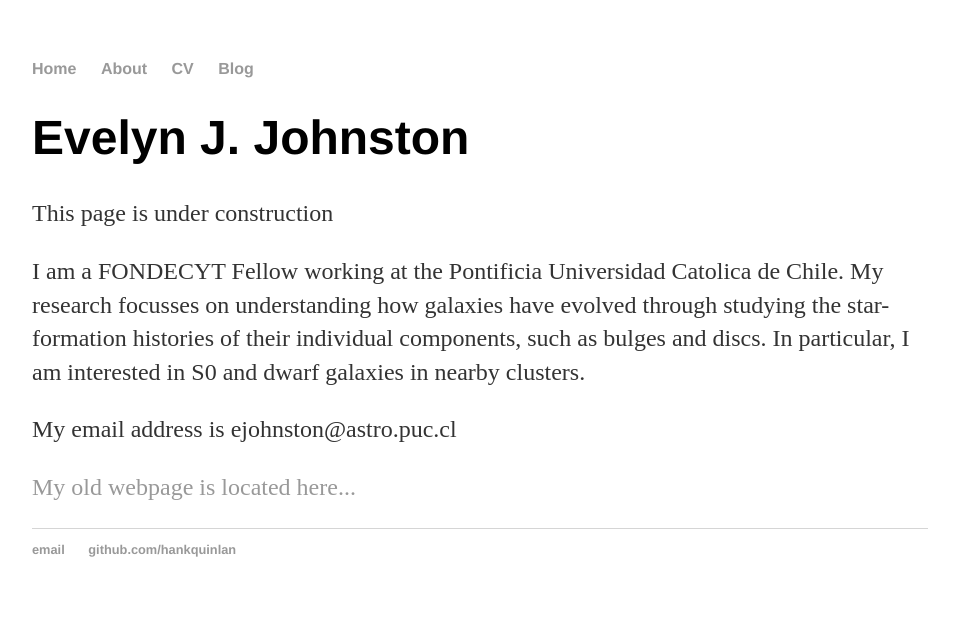
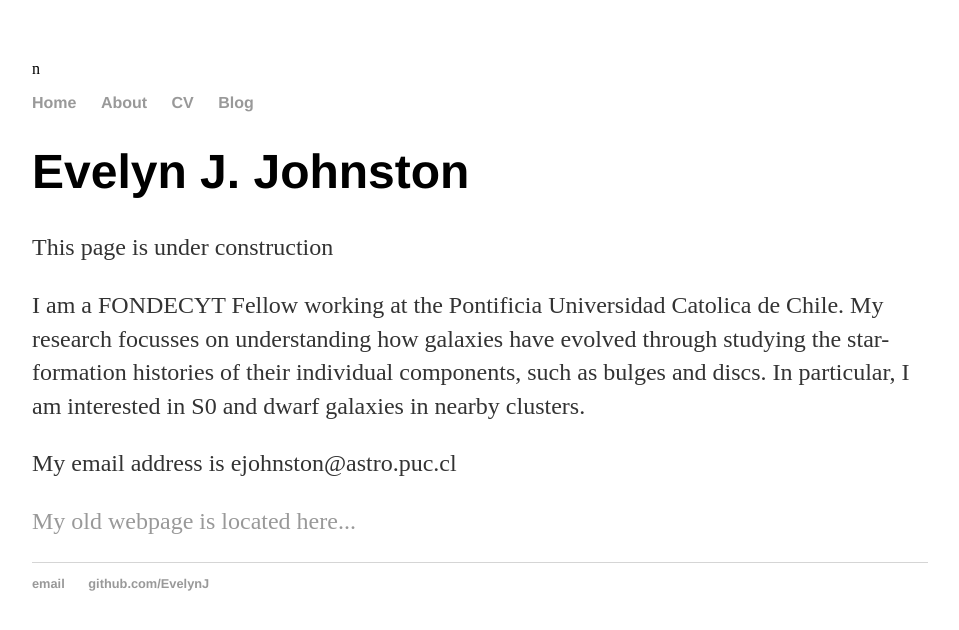
Before and after one commit to EvelynJ/EvelynJ.github.io, a Jekyll site: the page built from index.html, in a window 1280 px wide. Shown: the top 630 px of the page, without its empty margins (160-1119 px from the left). Built offline with Jekyll 4.4.1, drawn with Linux system fonts in a browser that asks for light colours.

Commit message:
Update default.html

```diff
--- a/_layouts/default.html
+++ b/_layouts/default.html
@@ -1,4 +1,4 @@
-<!DOCTYPE html>
+n<!DOCTYPE html>
 	<html>
 		<head>
 			<title>{{ page.title }}</title>
@@ -21,8 +21,8 @@
 			</div><!-- /.container -->
 			<footer>
 	    		<ul>
-	        		<li><a href="mailto:hankquinlanhub@gmail.com">email</a></li>
-	        		<li><a href="https://github.com/hankquinlan">github.com/hankquinlan</a></li>
+	        		<li><a href="mailto:ejohnston@astro.puc.cl">email</a></li>
+	        		<li><a href="https://github.com/EvelynJ">github.com/EvelynJ</a></li>
 				</ul>
 			</footer>
 		</body>
```
